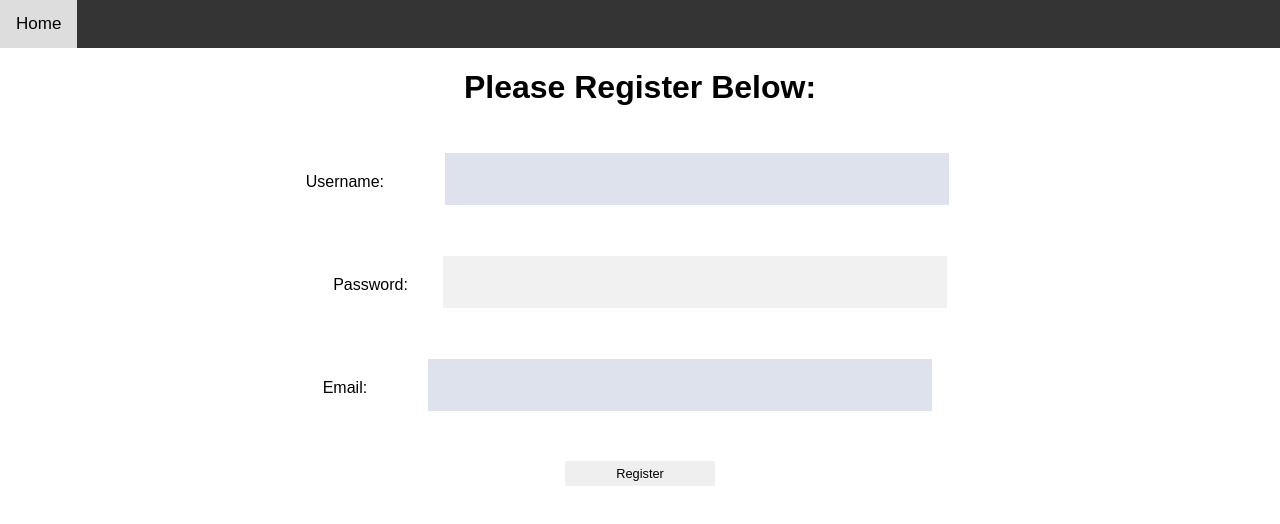
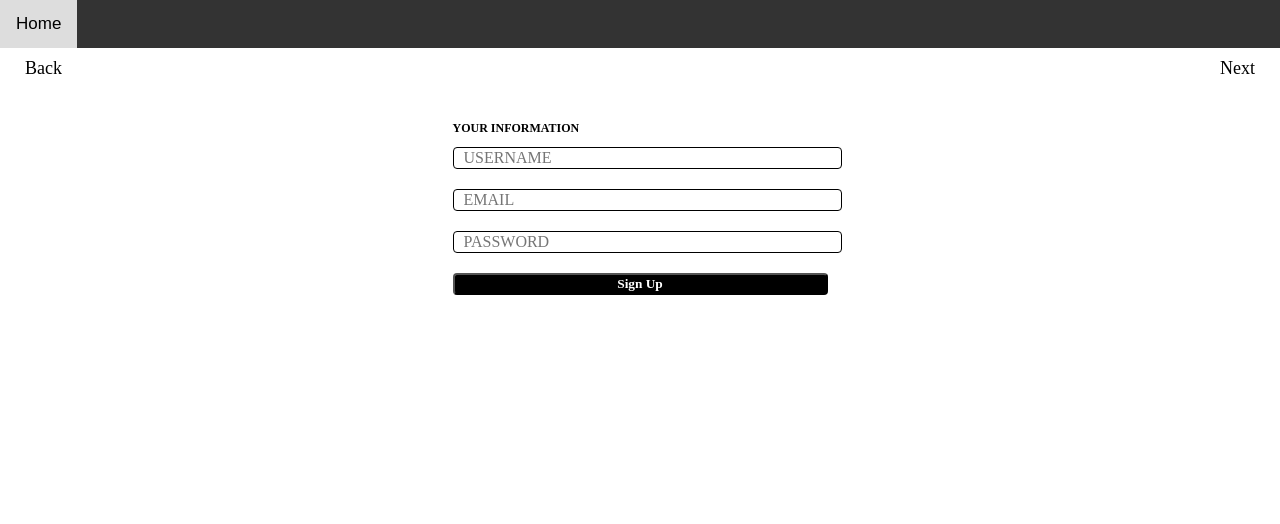
Before and after one commit to raaudain/Frontend, a React (Create React App) app in the folder sauti-africa/: page /register in a window 1280 px wide. Shown: the top 524 px of the page. Built offline with nearby package versions, Linux system fonts and the light colour scheme; a web font is replaced by a local one.

Commit message:
Added my Register Code and got it working, also added some styled components

```diff
--- a/sauti-africa/package.json
+++ b/sauti-africa/package.json
@@ -17,6 +17,7 @@
     "react-strap": "^0.0.1",
     "redux": "^4.0.5",
     "redux-logger": "^3.0.6",
+    "styled-components": "^4.4.1",
     "yup": "^0.28.0"
   },
   "scripts": {
--- /dev/null
+++ b/sauti-africa/src/StyledComponents/MainComponents.js
@@ -0,0 +1,67 @@
+import styled from 'styled-components';
+
+export  const MainSection = styled.div`
+    display: flex;
+    flex-flow: row wrap;
+    justify-content: center;
+    // align-items: center;
+    width: 100%;
+    overflow-y: scroll;
+    align-content: start;
+`;
+
+export const FormContainer = styled.div`
+
+    display: flex;
+    width: 100%;
+    justify-content: center;
+
+`;
+
+export const NavigationComponent = styled.div`
+    display: flex;
+    justify-content: space-between;
+    padding: 10px 20px;
+    width: 100%;
+    height: fit-content;
+`;
+
+export const BackNavigation = styled.div`
+    font-family: Raleway;
+    font-style: normal;
+    font-weight: 500;
+    color: #000000;
+    display: flex;
+    align-items: center;
+    height: fit-content;
+    :hover {
+        cursor: pointer;
+    }
+
+`;
+export const NextNavigation = styled.div`
+    font-family: Raleway;
+    font-style: normal;
+    font-weight: 500;
+    color: #000000;
+    display: flex;
+    align-items: center;
+    height: fit-content;
+    :hover {
+        cursor: pointer;
+    }
+`;
+
+
+export const CustomButton = styled.button`
+    background: #000000;
+    border-radius: 4px;
+    color: white;
+    font-family: Quicksand;
+    font-style: normal;
+    font-weight: bold;
+    :hover {
+        cursor: pointer;
+    }
+
+`;
--- /dev/null
+++ b/sauti-africa/src/components/NextBackNavigation.js
@@ -0,0 +1,25 @@
+import React from 'react';
+import {NavigationComponent, NextNavigation, BackNavigation} from '../StyledComponents/MainComponents';
+
+const NextBackNavigation = (props) => {
+
+
+    const arrowStyles = {
+        fontSize: '40px'
+    }
+    const textPadding = {
+        padding: '0 5px',
+        fontSize: '18px'
+    }
+
+    return (
+        <NavigationComponent>
+            <BackNavigation><i style={arrowStyles} class="fa fa-angle-left"></i> <div onClick={props.back} style={textPadding}>Back</div></BackNavigation>
+            <NextNavigation><div style={textPadding}>Next</div> <i  style={arrowStyles} class="fa fa-angle-right"></i></NextNavigation>
+        </NavigationComponent>
+    )
+}
+
+
+
+export default NextBackNavigation;
--- a/sauti-africa/src/components/Register.js
+++ b/sauti-africa/src/components/Register.js
@@ -1,5 +1,16 @@
 import React, { useState, useEffect } from "react";
 import { axiosWithAuth } from '../utils/axiosWithAuth';
+import { withFormik, Form, Field } from 'formik';
+import * as Yup from 'yup';
+import { inputStyle, formStyle, labelStyle} from '../styles/FormStyles';
+import { MainSection, FormContainer, CustomButton} from '../StyledComponents/MainComponents';
+import NextBackNavigation from './NextBackNavigation';
+import { connect } from 'react-redux';
+
+
+
+
+
 import axios from 'axios';
 
 const Register = (props) => {
@@ -9,21 +20,87 @@ const Register = (props) => {
         email: "",
     })
 
-    const handleChange = e => {
-        e.preventDefault();
-        setCredentials({
-            ...credentials,
-            [e.target.name]: e.target.value
-        });
-    };
 
-    const register = e => {
-        e.preventDefault();
-        let name = credentials.username;
+    const {
+        errors,
+        touched,
+    } = props;
+
+    // const handleChange = e => {
+    //     e.preventDefault();
+    //     setCredentials({
+    //         ...credentials,
+    //         [e.target.name]: e.target.value
+    //     });
+    // };
+
+    // const register = e => {
+    //     e.preventDefault();
+    //     let name = credentials.username;
+    //     axiosWithAuth()
+    //         .post(`https://build-week-africanmarketplace.herokuapp.com/api/auth/register`,
+    //             credentials,
+    //         )
+    //         .then(res => {
+    //             axiosWithAuth()
+    //                 .get('https://build-week-africanmarketplace.herokuapp.com/api/users')
+    //                 .then(res => {
+    //                     console.log(name);
+    //                     var found = res.data.find(function (element) {
+    //                         return element.username === name;
+    //                     });
+    //                     this.props.dispatch({ type: 'USERNAME', username: found.id });
+    //                 })
+    //                 .catch(err => console.log(err));
+    //             localStorage.setItem('token', res.data.token);
+    //             props.history.push('/market-price');
+    //         })
+    //         .catch(err => {
+    //             console.log(err.response);
+                // alert("Wrong user or password");
+    //         });
+    // }
+
+    return (
+        <MainSection >
+            <NextBackNavigation back={() => props.history.goBack()} next={() => props.history.goForward()} />
+
+            <div className="image-container"></div>
+
+            <FormContainer>
+                <Form style={formStyle}>
+
+                    <h2 style={labelStyle}>YOUR INFORMATION</h2>
+
+                    <Field style={inputStyle} type="text" name="username"  placeholder="USERNAME" />
+
+                    <Field  style={inputStyle} type="email" name="email"  placeholder="EMAIL" />
+
+                    <Field  style={inputStyle} type="password" name="password" placeholder="PASSWORD" />
+
+                    <CustomButton  type='submit'>Sign Up</CustomButton>
+                    {touched.username && errors.username && <p>{errors.username}</p>}
+                    {touched.email && errors.email && <p>{errors.email}</p>}
+                    {touched.password && errors.password && <p>{errors.password}</p>}
+                </Form>
+            </FormContainer>
+        </MainSection>
+    );
+}
+
+const FormikRegister = withFormik({
+    mapPropsToValues({username, password, email}) {
+        return {
+            username: '',
+            password: '',
+            email: ''
+        };
+    },
+    handleSubmit(values, {props, setStatues, resetForm}) {
+        console.group('submitting...', values);
+        let name = values.username;
         axiosWithAuth()
-            .post(`https://build-week-africanmarketplace.herokuapp.com/api/auth/register`,
-                credentials,
-            )
+            .post("https://build-week-africanmarketplace.herokuapp.com/api/auth/register", values)
             .then(res => {
                 axiosWithAuth()
                     .get('https://build-week-africanmarketplace.herokuapp.com/api/users')
@@ -32,7 +109,10 @@ const Register = (props) => {
                         var found = res.data.find(function (element) {
                             return element.username === name;
                         });
-                        this.props.dispatch({ type: 'USERNAME', username: found.id });
+                        // console.log(this.props);
+                        console.log(props);
+                        props.dispatch({ type: 'USERNAME', username: found.id });
+
                     })
                     .catch(err => console.log(err));
                 localStorage.setItem('token', res.data.token);
@@ -41,46 +121,20 @@ const Register = (props) => {
             .catch(err => {
                 console.log(err.response);
                 alert("Wrong user or password");
-            });
-    }
+            })
+    },
+    validationSchema: Yup.object().shape({
+        username: Yup.string()
+            .required("Username is a required field"),
+        password: Yup.string()
+            .min(6, "Password must be at least 6 characters")
+            .required("Password is a required field"),
+        email: Yup.string()
+            .email('Invalid Email')
+            .required("email is a required field")
+    }),
 
-    return (
-        <div className="home-page">
-            <h1>Please Register Below:</h1>
-            <div className="addFormStyles">
-                <form className="regFormStyles">
-                    <div>
-                        <label htmlFor="username">Username:</label>
-                        <input className="titleStyles"
-                            type="text"
-                            name="username"
-                            value={credentials.username}
-                            onChange={handleChange}
-                        />
-                    </div>
-                    <div>
-                        <label htmlFor="password">Password:</label>
-                        <input className="titleStyles2"
-                            type="password"
-                            name="password"
-                            value={credentials.password}
-                            onChange={handleChange}
-                        />
-                    </div>
-                    <div>
-                        <label htmlFor="email">Email:</label>
-                        <input className="titleStyles"
-                            type="email"
-                            name="email"
-                            value={credentials.email}
-                            onChange={handleChange}
-                        />
-                    </div>
-                    <button onClick={register} className="postButton">Register</button>
-                </form>
-            </div>
-        </div>
-    );
-}
+})(Register);
 
-export default Register;
+// export default FormikRegister;
+export default connect()(FormikRegister);
--- /dev/null
+++ b/sauti-africa/src/styles/FormStyles.js
@@ -0,0 +1,41 @@
+import React from 'react';
+
+export const inputStyle = {
+
+    marginBottom: '20px',
+    fontFamily: 'Quicksand',
+    border: '1px solid #000000',
+    borderRadius: '4px',
+    paddingLeft: '10px',
+    fontSize: '1rem',
+    width: '100%'
+}
+
+export const labelStyle = {
+    fontFamily: 'Raleway',
+    color: '#000000',
+    textAlign: 'left',
+    // padding: '20px',
+    fontWeight: '600',
+    fontSize: '12px',
+    lineHeight: '18px',
+    width: '100%'
+}
+
+export const containerStyle = {
+    display: 'flex',
+    flexFlow: 'row wrap',
+    justifyContent: 'center',
+    width: '100%'
+}
+
+export const formStyle = {
+    display: 'flex',
+flexDirection: 'column',
+alignItems: 'left',
+justifyContent: 'center',
+// minHeight: '50vh',
+width: '100%',
+margin: '20px',
+maxWidth: '375px'
+}
```
Also changed, not shown: 1 other file (tests, documents, lock files or other folders).
